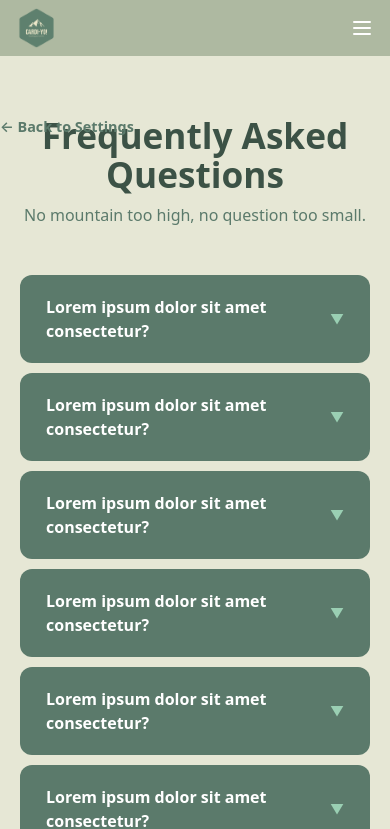
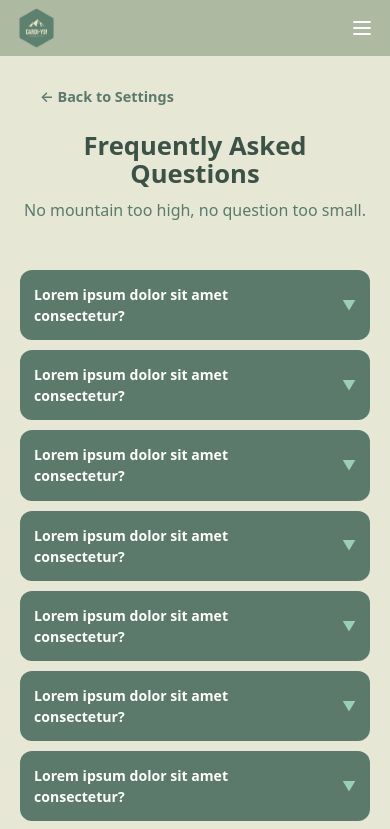
Before and after one commit to JunLi23/CardiYo, a React (Vite) app in the folder client/: page /FAQ in a window 390 px wide. Shown: the top 829 px of the page. Built offline with nearby package versions, Linux system fonts and the light colour scheme.

Commit message:
fixed css so faq page theoretically works on mobile devices

```diff
--- a/client/src/styles/FAQ.css
+++ b/client/src/styles/FAQ.css
@@ -1,15 +1,13 @@
 .faq-page {
   background-color: #E6E7D5;
   min-height: calc(100vh - 70px);
-  padding: 60px 20px 80px;
+  padding: 30px 20px 80px;
   font-family: system-ui, -apple-system, Segoe UI, Roboto;
-  position: relative;
+  overflow-x: hidden;
 }
 
 .faq-back {
-  position: absolute;
-  top: 60px;
-  left: 0px;
+  display: block;
   background: none;
   border: none;
   color: #5b7a6b;
@@ -17,6 +15,8 @@
   font-weight: 600;
   cursor: pointer;
   padding: 0;
+  margin-bottom: 24px;
+  margin-left: 20px;
 }
 
 .faq-back:hover {
@@ -99,3 +99,20 @@
   border-top: 1px solid rgba(154, 207, 179, 0.2);
   padding-top: 16px;
 }
+
+@media (max-width: 480px) {
+  .faq-question {
+    padding: 14px 14px;
+    font-size: 0.88rem;
+  }
+
+  .faq-answer {
+    padding: 0 14px 14px;
+    padding-top: 12px;
+    font-size: 0.85rem;
+  }
+
+  .faq-header h1 {
+    font-size: 1.6rem;
+  }
+}
```
